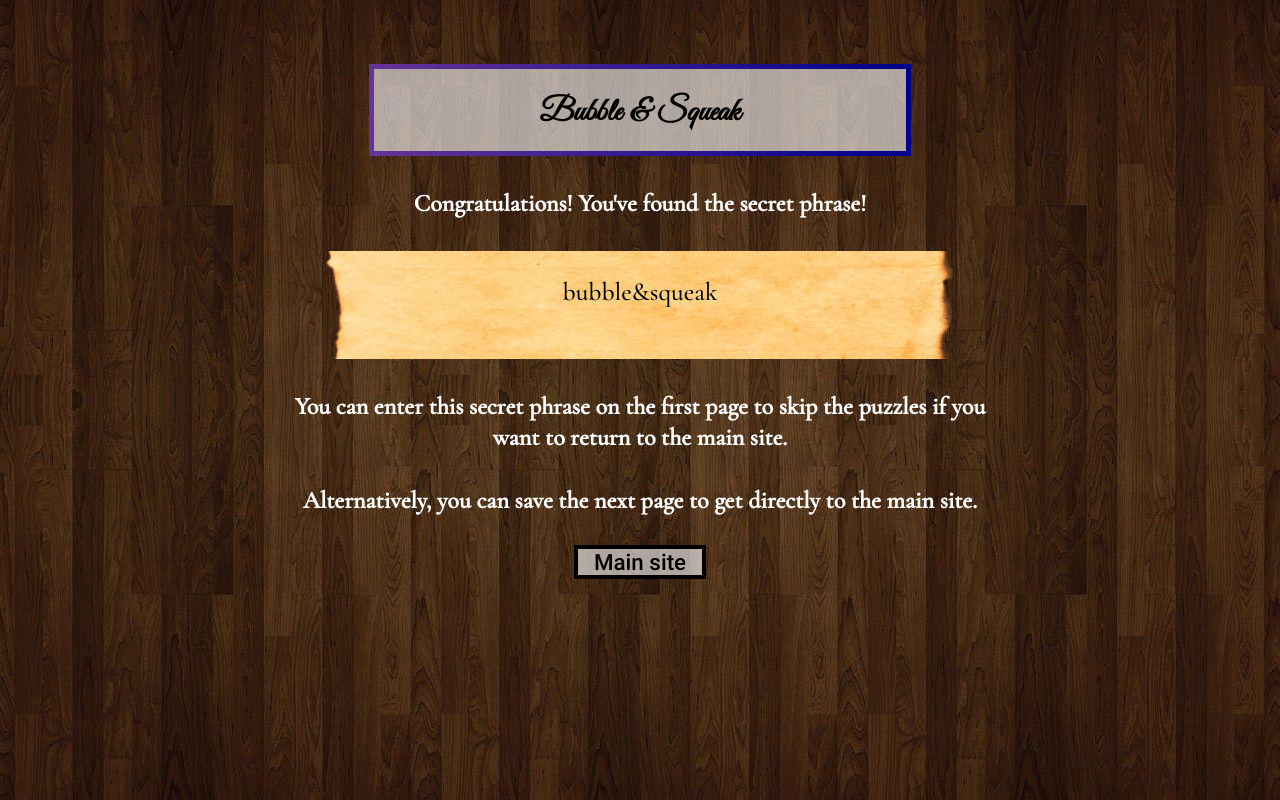
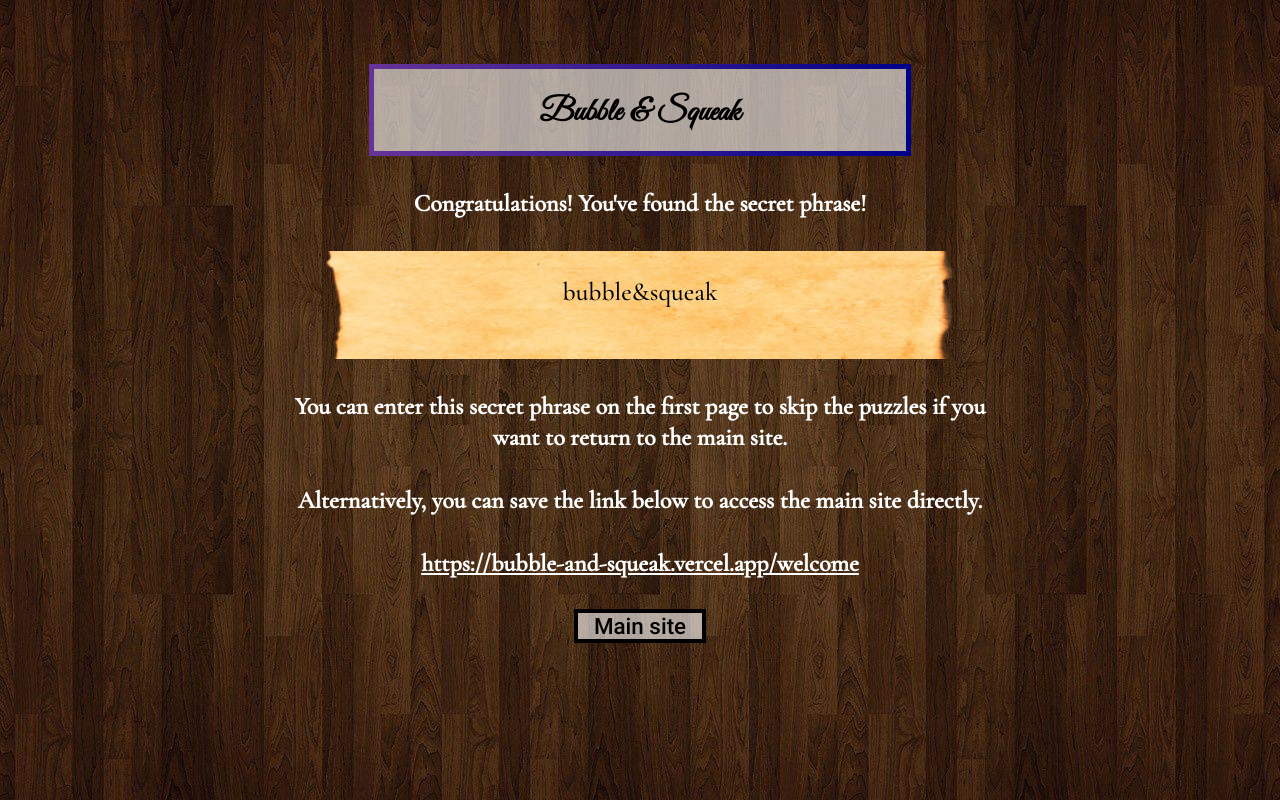
Before and after one commit to Abibubble/bubble-and-squeak, a React (Create React App) app: page /congratulations in a window 1280 px wide. Built offline with nearby package versions, Linux system fonts and the light colour scheme.

Commit message:
wip: Rework secret phrase

```diff
--- a/src/pages/congratulations.js
+++ b/src/pages/congratulations.js
@@ -1,3 +1,6 @@
+import styled from 'styled-components'
+import styles from '../styles/styles'
+
 import Button from '../components/button'
 import Clue from '../components/clue'
 import ClueText from '../components/clue-text'
@@ -20,11 +23,24 @@ export default function Congratulations() {
           if you want to return to the main site.
         </Intro>
         <Intro>
-          Alternatively, you can save the next page to get directly to the main
-          site.
+          Alternatively, you can save the link below to access the main site
+          directly.
+        </Intro>
+        <Intro>
+          <Link href='/welcome'>
+            https://bubble-and-squeak.vercel.app/welcome
+          </Link>
         </Intro>
         <Button href='/welcome'>Main site</Button>
       </PageSection>
     </Wrapper>
   )
 }
+
+const Link = styled.a`
+  color: ${styles.colour.white};
+
+  &:visited {
+    color: ${styles.colour.white};
+  }
+`
```
